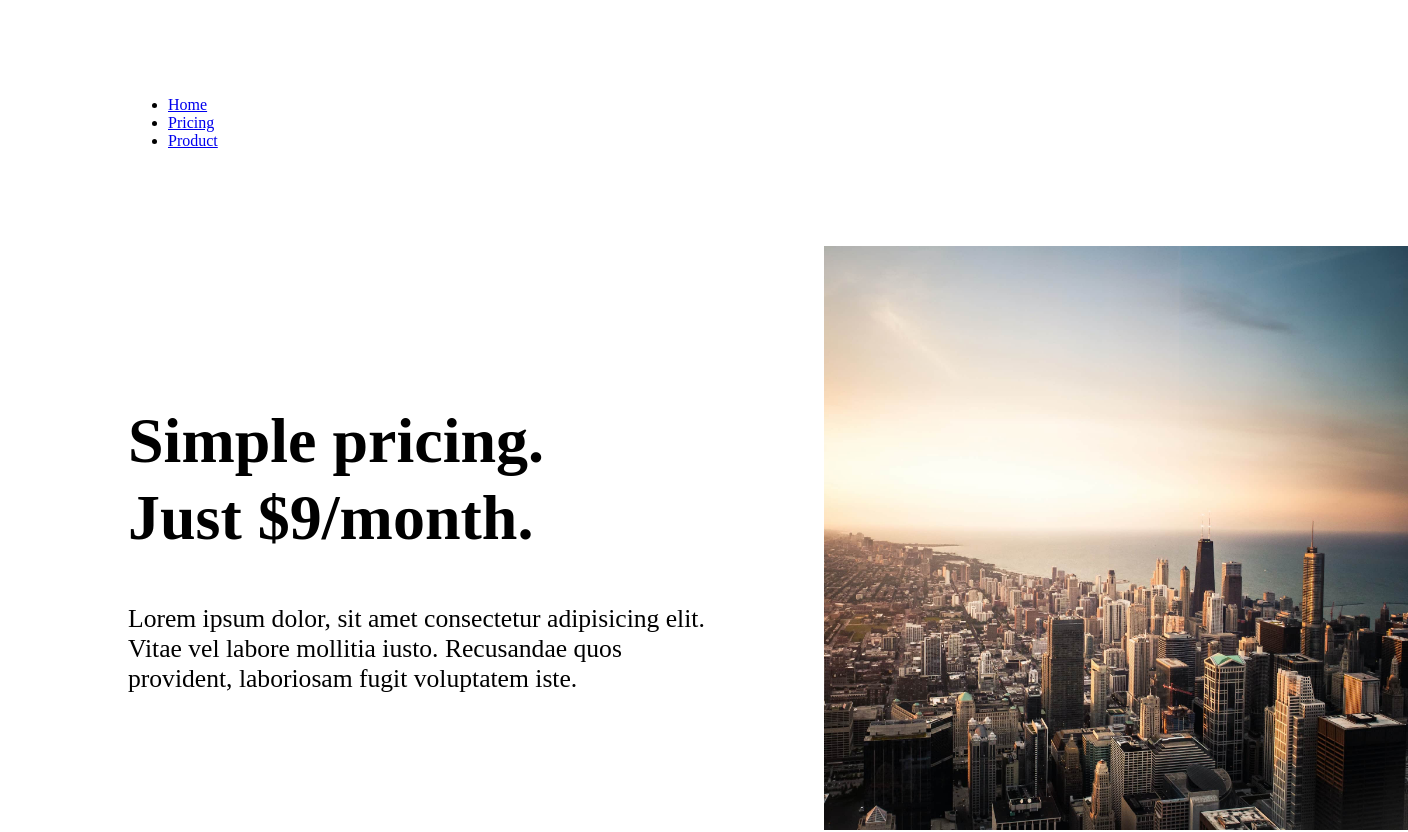
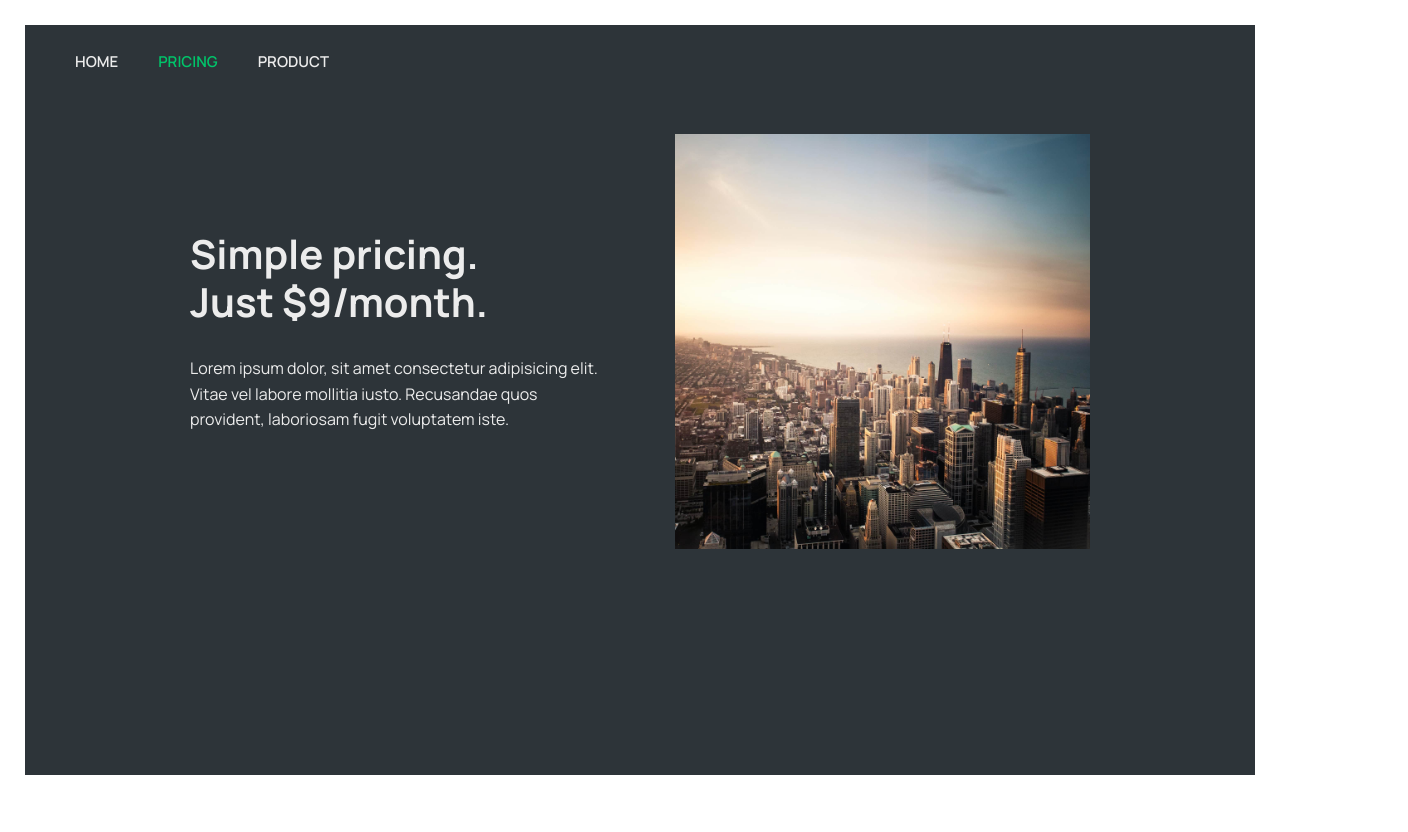
Before and after one commit to NikolayDimov/World_Travel, a React (Vite) app: page /pricing in a window 1280 px wide. Shown: the top 832 px of the page, 1408 px wide, since content can reach past the window. After the commit the page ends 800 px from the top, so only its background shows below. Built offline with nearby package versions, Linux system fonts and the light colour scheme.

Commit message:
add global styles in index.css

```diff
--- a/src/App.tsx
+++ b/src/App.tsx
@@ -3,6 +3,7 @@
 import Homepage from "./pages/Homepage/Homepage";
 import Pricing from "./pages/Pricing/Pricing";
 import PageNotFound from "./pages/PageNotFound/PageNotFound";
+import AppLayout from "./pages/AppLayout/AppLayout";
 
 function App() {
     return (
@@ -10,6 +11,7 @@
             <Route path="/" element={<Homepage />} />
             <Route path="product" element={<Product />} />
             <Route path="pricing" element={<Pricing />} />
+            <Route path="app" element={<AppLayout />} />
             <Route path="*" element={<PageNotFound />} />
         </Routes>
     );
--- /dev/null
+++ b/src/components/AppNav/AppNav.tsx
@@ -0,0 +1,7 @@
+import styles from "./AppNav.module.css";
+
+function AppNav() {
+    return <nav className={styles.nav}>App Nvigation</nav>;
+}
+
+export default AppNav;
--- a/src/components/PageNav/PageNav.tsx
+++ b/src/components/PageNav/PageNav.tsx
@@ -1,8 +1,9 @@
 import { NavLink } from "react-router-dom";
+import styles from "./PageNav.module.css";
 
 function PageNav() {
     return (
-        <nav>
+        <nav className={styles.nav}>
             <ul>
                 <li>
                     <NavLink to="/">Home</NavLink>
--- /dev/null
+++ b/src/index.css
@@ -0,0 +1,81 @@
+/* Taken from getting started guide at: https://leafletjs.com/examples/quick-start/ */
+@import "https://unpkg.com/leaflet@1.9.3/dist/leaflet.css";
+@import "https://fonts.googleapis.com/css2?family=Manrope:wght@400;600;700;800&display=swap";
+
+/* These CSS variables are global, so they are available in all CSS modules */
+:root {
+  --color-brand--1: #ffb545;
+  --color-brand--2: #00c46a;
+
+  --color-dark--0: #242a2e;
+  --color-dark--1: #2d3439;
+  --color-dark--2: #42484d;
+  --color-light--1: #aaa;
+  --color-light--2: #ececec;
+  --color-light--3: #d6dee0;
+
+}
+
+* {
+  margin: 0;
+  padding: 0;
+  box-sizing: inherit;
+}
+
+html {
+  font-size: 62.5%;
+  box-sizing: border-box;
+
+
+}
+
+body {
+  font-family: "Manrope", sans-serif;
+  color: var(--color-light--2);
+  font-weight: 400;
+  line-height: 1.6;
+}
+
+label {
+  font-size: 1.6rem;
+  font-weight: 600;
+}
+
+input,
+textarea {
+  width: 100%;
+  padding: 0.8rem 1.2rem;
+  font-family: inherit;
+  font-size: 1.6rem;
+  border: none;
+  border-radius: 5px;
+  background-color: var(--color-light--3);
+  transition: all 0.2s;
+}
+
+input:focus {
+  outline: none;
+  background-color: #fff;
+}
+
+.cta:link,
+.cta:visited {
+  display: inline-block;
+  background-color: var(--color-brand--2);
+  color: var(--color-dark--1);
+  text-transform: uppercase;
+  text-decoration: none;
+  font-size: 1.6rem;
+  font-weight: 600;
+  padding: 1rem 3rem;
+  border-radius: 5px;
+}
+
+/*
+"importCSSModule": {
+    "prefix": "csm",
+    "scope": "javascript,typescript,javascriptreact",
+    "body": ["import styles from './${TM_FILENAME_BASE}.module.css'"],
+    "description": "Import CSS Module as `styles`"
+  },
+*/
--- a/src/main.tsx
+++ b/src/main.tsx
@@ -2,6 +2,7 @@
 import ReactDOM from "react-dom/client";
 import App from "./App.tsx";
 import { BrowserRouter } from "react-router-dom";
+import "./index.css";
 
 ReactDOM.createRoot(document.getElementById("root")!).render(
     <React.StrictMode>
--- /dev/null
+++ b/src/pages/AppLayout/AppLayout.tsx
@@ -0,0 +1,11 @@
+import AppNav from "../../components/AppNav/AppNav";
+
+function AppLayout() {
+    return (
+        <div>
+            <AppNav />
+        </div>
+    );
+}
+
+export default AppLayout;
--- a/src/pages/Homepage/Homepage.module.css
+++ b/src/pages/Homepage/Homepage.module.css
@@ -1,6 +1,6 @@
 .homepage {
   height: calc(100vh - 5rem);
-  margin: 2.5rem;
+  margin: 0rem;
   background-image: linear-gradient(
       rgba(36, 42, 46, 0.8),
       rgba(36, 42, 46, 0.8)
--- a/src/pages/Homepage/Homepage.tsx
+++ b/src/pages/Homepage/Homepage.tsx
@@ -1,3 +1,4 @@
+import { Link } from "react-router-dom";
 import PageNav from "../../components/PageNav/PageNav";
 import styles from "./Homepage.module.css";
 
@@ -16,6 +17,7 @@
                     show your friends how you have wandered the world.
                 </h2>
             </section>
+            <Link to="/app">Go to the app</Link>
         </main>
     );
 }
```
Also changed, not shown: src/pages/AppLayout/AppLayout.module.css (renamed from src/pages/AppLayout.module.css).
